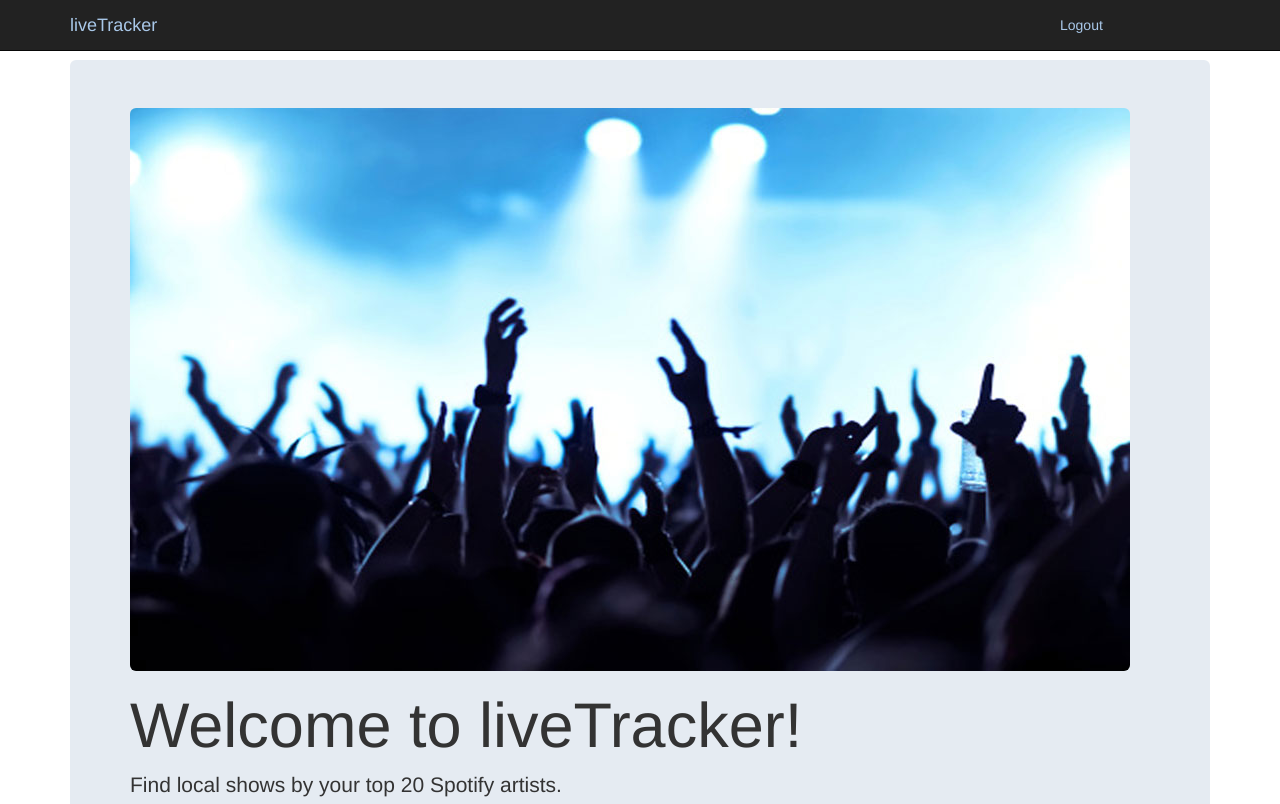
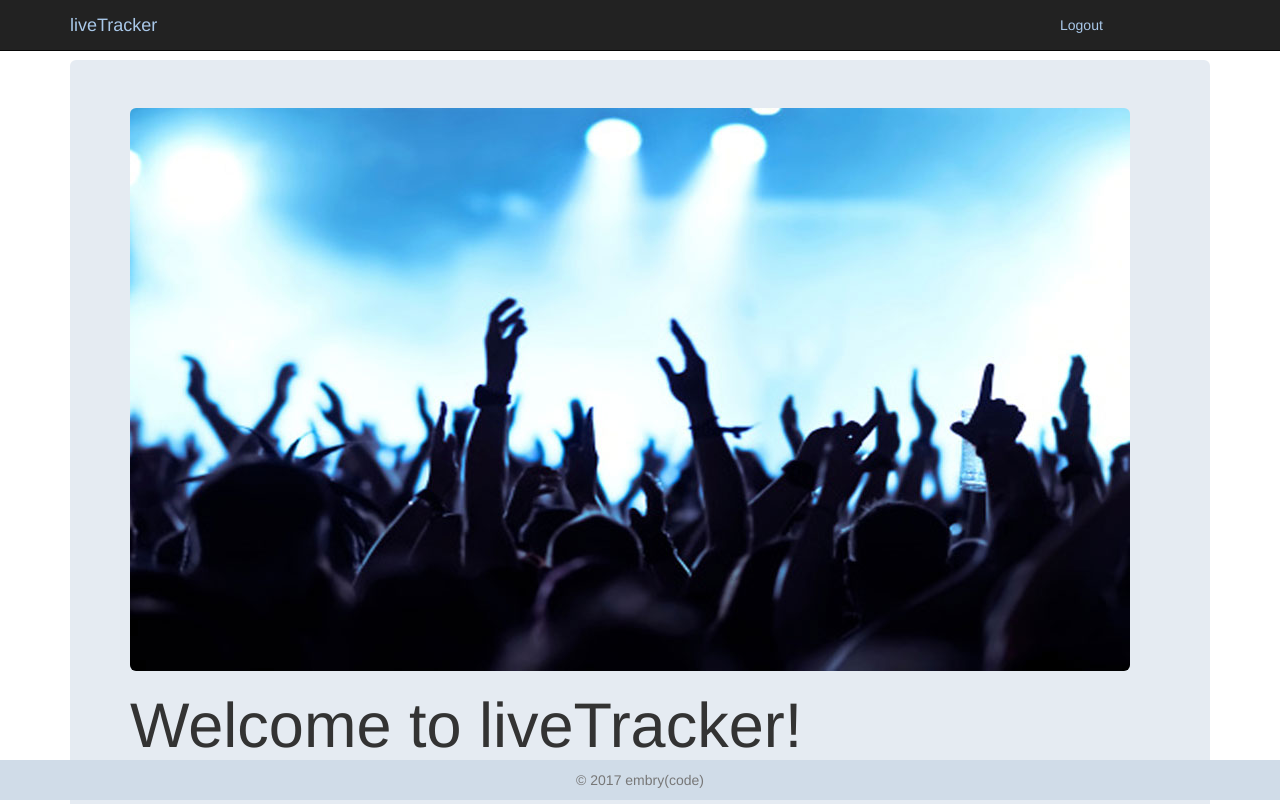
Before and after one commit to embryCODE/liveTracker, a website: page client/index.html in a window 1280 px wide. Shown: the top 804 px of the page. Drawn offline with nearby package versions, Linux system fonts and the light colour scheme; some packages are replaced by stand-ins of ours; no server answers.

Commit message:
Added footer.

```diff
--- a/client/css/style.css
+++ b/client/css/style.css
@@ -129,3 +129,21 @@ body {
 .main-img {
   margin-top: 25px;
 }
+
+footer {
+  padding: 10px 0;
+  background-color: #D0DCE8;
+}
+
+footer p {
+  margin: 0;
+  padding: 0;
+}
+footer a {
+  color: inherit;
+}
+
+footer a:hover {
+  text-decoration: none;
+  color: #48649F;
+}
--- a/client/index.html
+++ b/client/index.html
@@ -52,6 +52,12 @@
   <div ng-view></div>
 
   </div>
+
+  <footer class="footer navbar-fixed-bottom text-center">
+    <div class="container">
+      <p class="text-muted">&copy; 2017 <a href="http://www.embrycode.com">embry(code)</a></p>
+    </div>
+  </footer>
 </body>
 
 </html>
```
